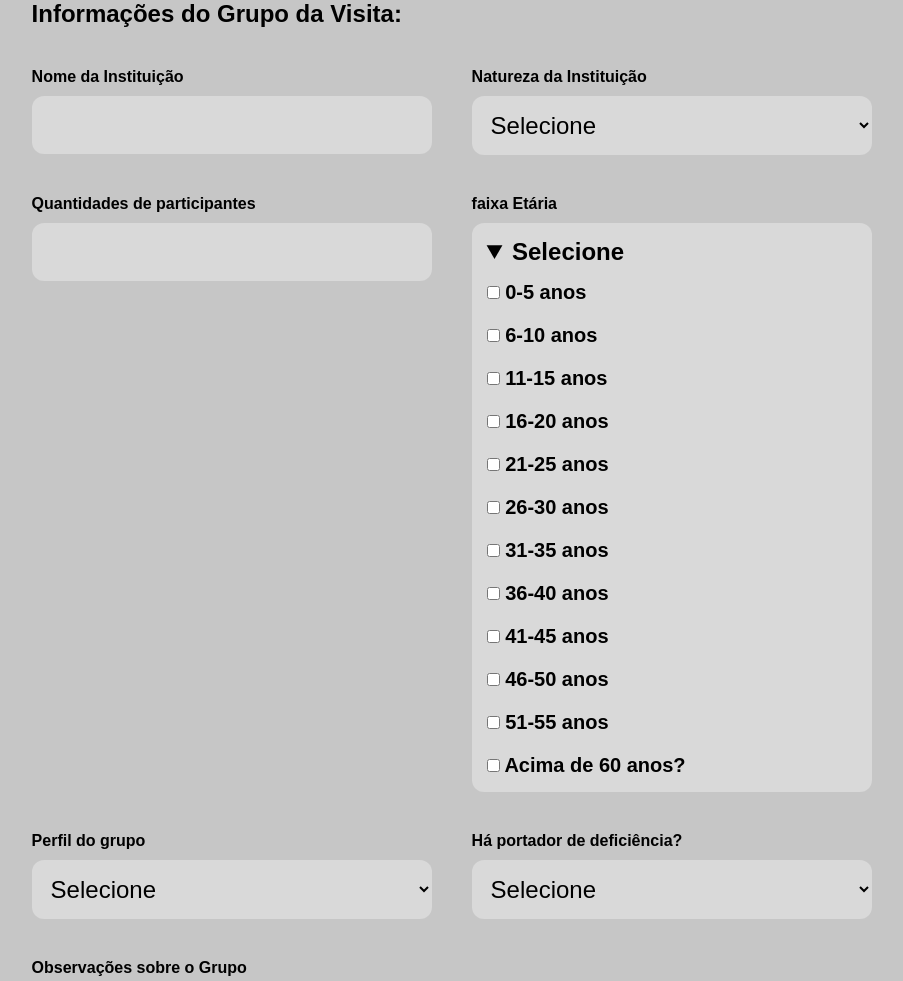
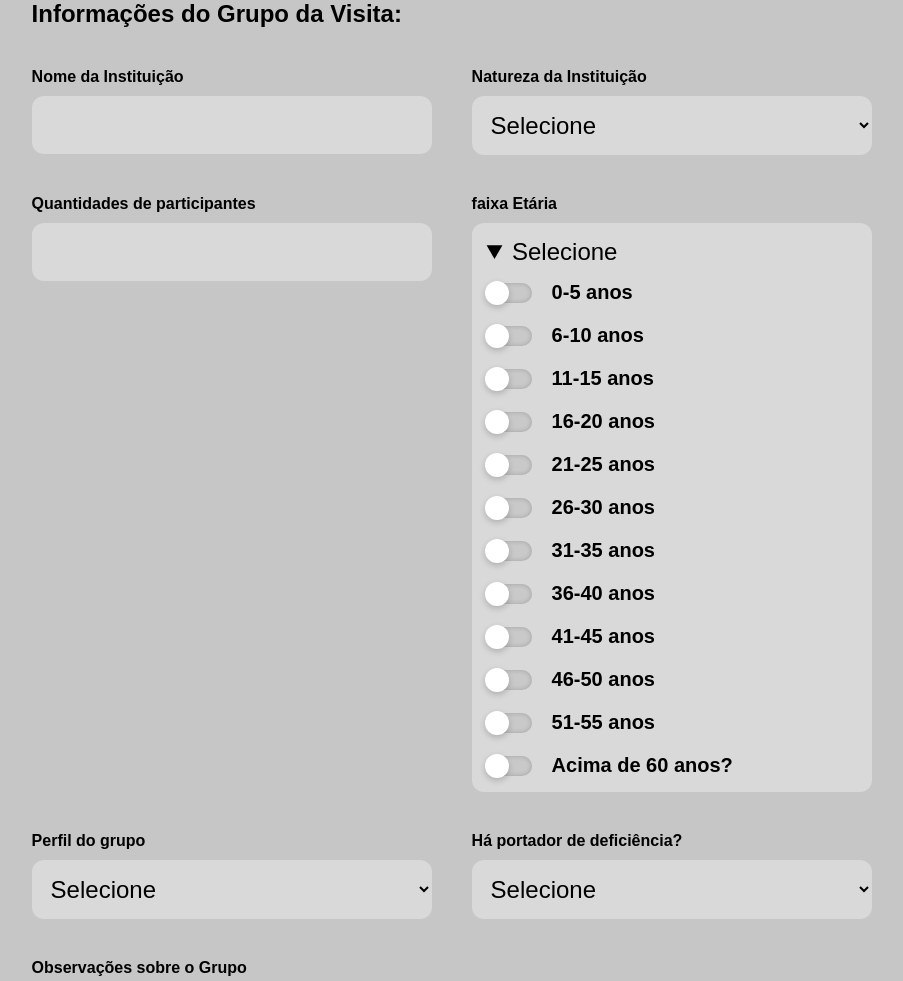
Before and after one commit to SAMPAIOCARLOS/MEUS-PROJETOS, a PHP site: page /forms/group.html in a window 1280 px wide, after a click on "Selecione". Shown: the part 685-1666 px from the top of the page, without its empty margins (90-993 px from the left). Run offline with PHP 8.4, Linux system fonts and the light colour scheme.

Commit message:
alteração

```diff
--- a/new-project/forms/group.html
+++ b/new-project/forms/group.html
@@ -103,7 +103,7 @@
             <section class="section-group">
                 <label for="Nome-Instituição">Nome da Instituição</label>
                 <input type="text" id="Nome-Instituição" name="Nome-Instituição" class="inputs">
-                <span class="span-invalido">Preencha este campo!</span>
+                <span class="span-invalido span-name-instituicao">Preencha este campo!</span>
             </section>
 
             <section class="section-group">
@@ -120,71 +120,72 @@
                     <option value="ongsEntidades">ONGs / Entidades Assistenciais</option>
                     <option value="outros">Outros (Turismo, clubes, famílias, igrejas, entre outros)</option>
                 </select>
-                <span class="span-invalido">Preencha este campo</span>
+                <span class="span-invalido span-natureza-instituicao">Preencha este campo</span>
             </section>
 
             <section class="section-group">
                 <label for="quantidade-participantes">Quantidades de participantes</label>
                 <input type="number" id="quantidade-participantes" name="quantidade-participantes" class="inputs">
-                <span class="span-invalido">Preencha este campo</span>
+                <span class="span-invalido span-quant-participantes">Preencha este campo</span>
             </section>
 
             <section class="section-group">
                 <label for="">faixa Etária</label>
-                <details class="inputs">
+                <details class="inputs" id="details-faixaEtaria">
                     <summary id="summary">Selecione</summary>
 
                     <ul id="myul">
                         <li id="li-0-5">
-                            <input type="checkbox">
-                            0-5 anos
+                            <input type="checkbox" class="input-check">
+                            <p>0-5 anos </p>
                         </li>
                         <li>
-                            <input type="checkbox">
-                            6-10 anos
+                            <input type="checkbox" class="input-check">
+                            <p>6-10 anos </p>
                         </li>
                         <li>
-                            <input type="checkbox">
-                            11-15 anos
+                            <input type="checkbox" class="input-check">
+                            <p>11-15 anos </p>
                         </li>
                         <li>
-                            <input type="checkbox">
-                            16-20 anos
+                            <input type="checkbox" class="input-check">
+                            <p>16-20 anos </p>
                         </li>
                         <li>
-                            <input type="checkbox">
-                            21-25 anos
+                            <input type="checkbox" class="input-check">
+                            <p>21-25 anos </p>
                         </li>
                         <li>
-                            <input type="checkbox">
-                            26-30 anos
+                            <input type="checkbox" class="input-check">
+                            <p>26-30 anos </p>
                         </li>
                         <li>
-                            <input type="checkbox">
-                            31-35 anos
+                            <input type="checkbox" class="input-check">
+                            <p>31-35 anos </p>
                         </li>
                         <li>
-                            <input type="checkbox">
-                            36-40 anos
+                            <input type="checkbox" class="input-check">
+                            <p>36-40 anos </p>
                         </li>
                         <li>
-                            <input type="checkbox">
-                            41-45 anos
+                            <input type="checkbox" class="input-check">
+                            <p>41-45 anos </p>
                         </li>
                         <li>
-                            <input type="checkbox">
-                            46-50 anos
+                            <input type="checkbox" class="input-check">
+                            <p>46-50 anos </p>
                         </li>
                         <li>
-                            <input type="checkbox">
-                            51-55 anos
+                            <input type="checkbox" class="input-check">
+                            <p>51-55 anos </p>
                         </li>
                         <li>
-                            <input type="checkbox">
-                            Acima de 60 anos?
+                            <input type="checkbox" class="input-check">
+                            <p>Acima de 60 anos?</p>
                         </li>
                     </ul>
                 </details>
+                <span class="span-invalido span-details">Preencha este campo!</span>
             </section>
 
             <section class="section-group">
@@ -201,7 +202,7 @@
                     <option value="turismo">Turismo</option>
                     <option value="outrosPerfil">Outros</option>
                 </select>
-                <span class="span-invalido">Preencha este campo</span>
+                <span class="span-invalido span-perfil-group">Preencha este campo</span>
             </section>
 
             <section class="section-group">
@@ -211,6 +212,7 @@
                     <option value="sim">Sim</option>
                     <option value="nao">Não</option>
                 </select>
+                <span class="span-invalido span-portador-def">Preencha este campo!</span>
             </section>
 
 
@@ -218,12 +220,13 @@
             <section class="section-group">
                 <label for="textarea-Sobre-grupo">Observações sobre o Grupo</label>
                 <textarea name="textarea-Sobre-grupo" id="textarea-Sobre-grupo" class="inputs textarea"></textarea>
-                <span class="span-invalido">Preencha este campo!</span>
+                <span class="span-invalido span-textarea-sobre-group">Preencha este campo!</span>
             </section>
 
             <section class="section-group" id="section-infor-def">
                 <label for="textarea-infor-def">Informe mais detalhes</label>
                 <textarea name="textarea-infor-def" id="textarea-infor-def" class="inputs textarea"></textarea>
+                <span class="span-invalido span-textarea-infor-def">Preencha este campo!</span>
             </section>
 
             <h2 class="h2">Data da visita</h2>
@@ -261,4 +264,24 @@
 <script src="../scripts/group.js"></script>
 <script src="../scripts/functions.js"></script>
 
+
+<script>
+// const valores = document.querySelectorAll('#myul .input-check')
+//     document.getElementById('myul').addEventListener('change', ()=> {
+
+
+//         const valoresSelecionado = []
+
+//         valores.forEach(valor => {
+//             if(valor.checked) {
+//                 valoresSelecionado.push(valor)
+//             }
+//         });
+
+//         console.log(valoresSelecionado)
+//     })
+
+
+</script>
+
 </html>
--- a/new-project/styles/group.css
+++ b/new-project/styles/group.css
@@ -97,10 +97,56 @@
     flex-direction: column;
     font-size: 20px;
 }
+#myul > li {
+    display: flex;
+    align-items: center;
+    gap: 20px;
+    cursor: pointer;
+}
 
+#summary {
+    cursor: pointer;
+    font-weight: 100;
+}
 #li-0-5 {
     margin-top: 15px;
 }
+
+.input-check[type="checkbox"] {
+    position: relative;
+    width: 45px;
+    height: 20px;
+    outline: none;
+    -webkit-appearance: none;
+    background-color: #c6c6c6c6;
+    border-radius: 20px;
+    box-shadow: 0 0 5px rgba(0, 0, 0, 0.2) inset;
+}
+
+.input-check:checked[type="checkbox"] {
+    background-color: #7F62F2;
+
+}
+
+.input-check[type="checkbox"]::before {
+    content: '';
+    width: 20px;
+    height: 20px;
+    position: absolute;
+    top: 0;
+    left: 0;
+    background-color: #fff;
+    border-radius: 50%;
+    box-shadow: 0 2px 5px rgba(0, 0, 0, 0.2);
+    transform: scale(1.2);
+    transition: .2s;
+    cursor: pointer;
+}
+
+.input-check:checked[type="checkbox"]::before {
+    left: 30px;
+}
+
 @media(max-width: 1050px) {
     #group-campo-start {
         justify-content: center;
```
Also changed, not shown: new-project/forms/teste.html (added, +89 -0 lines), new-project/forms/teste2.html (added, +43 -0 lines), new-project/scripts/group.js (+133 -60 lines).
